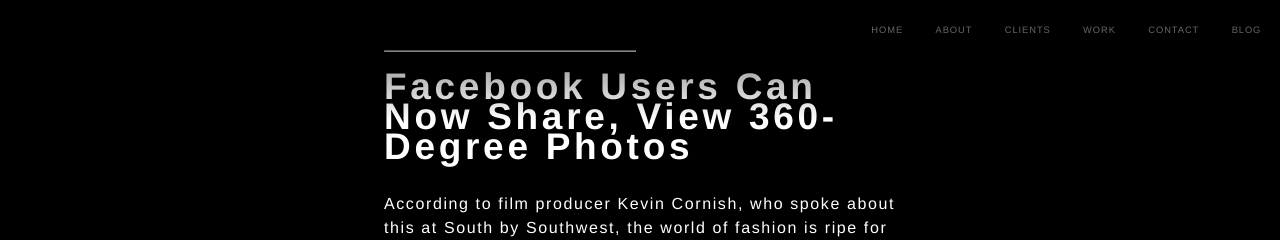
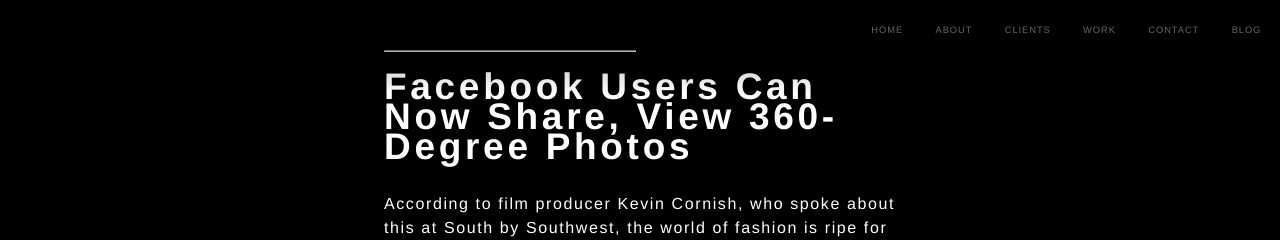
Before and after one commit to agillette/moth-flame, a Jekyll site: the page built from press.html, in a window 1280 px wide. Shown: the top 240 px of the page. Built offline with Jekyll 4.4.1, drawn with Linux system fonts in a browser that asks for light colours.

Commit message:
little more subtle

```diff
--- a/_sass/_layout.scss
+++ b/_sass/_layout.scss
@@ -8,14 +8,14 @@
     left: 0;
     width: 100%;
     z-index: 99;
-    background: linear-gradient(to bottom, rgba(0,0,0,0.8) 0%,rgba(0,0,0,0) 100%);
+    background: linear-gradient(to bottom, rgba(0,0,0,0.6) 0%,rgba(0,0,0,0) 100%);
 }
 
 @media only screen and (min-width: 768px) {
     #header {
         left: 0;
         width: 100%;
-        padding: 0 5vw 5vw 5vw;
+        padding: 0 5vw 3vw 5vw;
     }
 }
 
```
Also changed, not shown: 2 other files.
